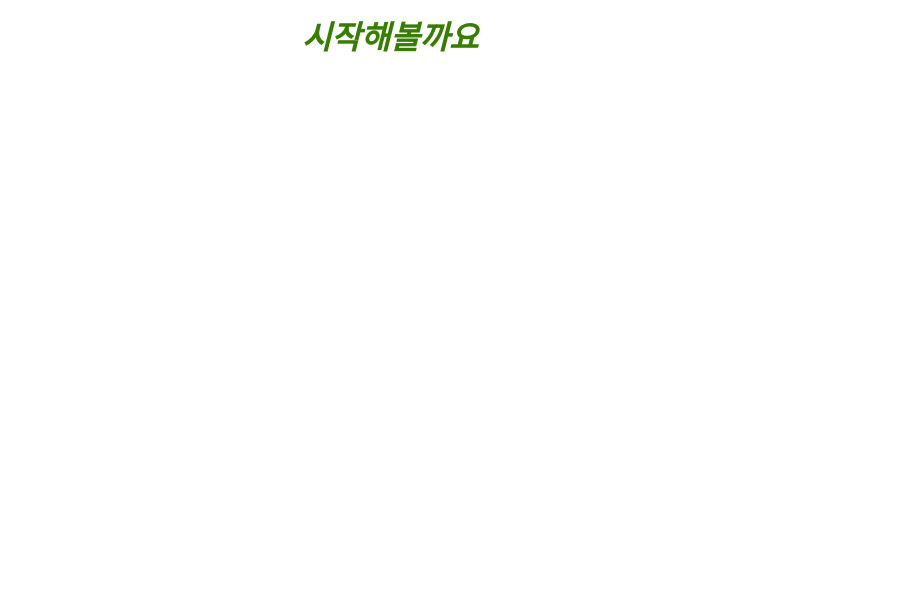
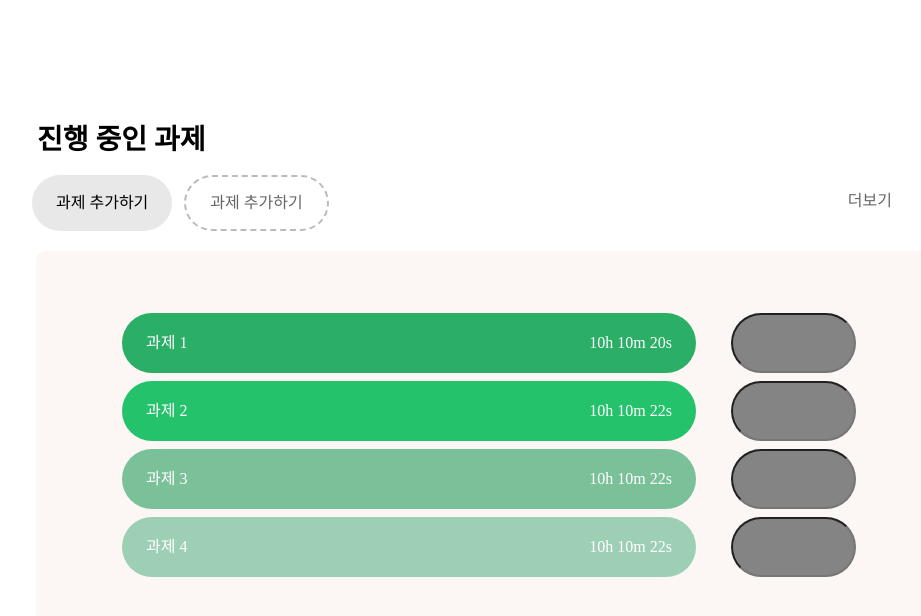
Before and after one commit to UMC-Replendar/Web, a React (Vite) app in the folder Replendar/: page / in a window 1280 px wide. Shown: the top 616 px of the page, without its empty margins (250-1171 px from the left). Built offline with nearby package versions, Linux system fonts and the light colour scheme.

Commit message:
[FEAT] 메인 페이지-진행 중인 과제

```diff
--- a/Replendar/src/components/App.tsx
+++ b/Replendar/src/components/App.tsx
@@ -1,18 +1,11 @@
-import "../assets/css/App.css";
-import styled from "styled-components";
+import OngoingTasks from "./OngoingTasks";
 
 function App() {
   return (
     <>
-      <Div>시작해볼까요</Div>
+      <OngoingTasks/>
     </>
   );
 }
 
 export default App;
-
-const Div = styled.h1`
-  ${({ theme }) => theme.fonts.sansita_one};
-  color: ${({ theme }) => theme.colors.pc1};
-  text-align: center;
-`;
--- /dev/null
+++ b/Replendar/src/components/OngoingTasks.tsx
@@ -0,0 +1,155 @@
+import styled from "styled-components"
+
+const MainPageTitle = styled.h1`
+    font-size: 28px;
+    margin: 125px 0 19px 279px;
+`;
+
+const ButtonContainer = styled.div`
+    display: flex;
+    justify-content: flex-start;
+    margin-left: 274px;
+    margin-bottom: 20px;
+`;
+
+const AddButton = styled.button`
+    padding: 14px 24px;
+    font-size: 16px;
+    color: black;
+    background-color: #E8E8E8;
+    border: none;
+    border-radius: 50px;
+    cursor: pointer;
+    margin-right: 12px;
+`;
+
+const AddButtonWithBorder = styled(AddButton)`
+    color: #666666;
+    background-color: white;
+    border: 2px dashed #BBBBBB;
+`;
+
+const More = styled.span`
+    padding: 14px 24px;
+    font-size: 16px;
+    color: #666666;
+    cursor: pointer;
+    margin-left: auto;
+    margin-right: 106px;
+`;
+
+const TaskBox = styled.div`
+    background-color: #FCF6F5;
+    border-radius: 10px;
+    margin: 0 80px 49px 278px;
+    padding: 62px 86px;
+`;
+
+const TaskBlockContainer = styled.div`
+    display: flex;
+    justify-content: space-between;
+    margin-bottom: 8px;
+
+    &:last-child {
+        margin-bottom: 0;
+    }
+`;
+
+const TaskBlock = styled.div<{ color: string }>`
+    background-color: ${({ color }) => color};
+    border-radius: 50px;
+    display: flex;
+    justify-content: space-between;
+    align-items: center;
+    padding: 14px 24px;
+    width: calc(100% - 135px);
+`;
+
+const TaskName = styled.div`
+    font-size: 16px;
+    color: white;
+`;
+
+const RemainingTime = styled.div`
+    font-size: 16px;
+    color: white;
+`;
+
+const ToggleSwitchContainer = styled.div`
+    display: flex;
+    align-items: center;
+    margin-left: 35px;
+`;
+
+const ToggleSwitch = styled.input`
+    appearance: none;
+    width: 125px;
+    height: 60px;
+    background-color: #848484;
+    border-radius: 50px;
+    position: relative;
+    cursor: pointer;
+    transition: background-color 0.3s;
+
+    &:checked {
+        background-color: #22BD68;
+    }
+
+    &::before {
+        content: '';
+        position: absolute;
+        left: 3px;
+        top: 3px;
+        width: 50px;
+        height: 50px;
+        background-color: white;
+        border-radius: 50%;
+        transition: 0.3s;
+    }
+
+    &:checked::before {
+        transform: translateX(65px);
+    }
+`;
+
+interface TaskProps {
+    color: string;
+    name: string;
+    time: string;
+}
+
+function Task({ color, name, time }: TaskProps) {
+    return (
+        <TaskBlockContainer>
+            <TaskBlock color={color}>
+                <TaskName>{name}</TaskName>
+                <RemainingTime>{time}</RemainingTime>
+            </TaskBlock>
+            <ToggleSwitchContainer>
+                <ToggleSwitch />
+            </ToggleSwitchContainer>
+        </TaskBlockContainer>
+    );
+}
+
+function OngoingTasks() {
+    return(
+        <>
+            <MainPageTitle>진행 중인 과제</MainPageTitle>
+            <ButtonContainer>
+                <AddButton>과제 추가하기</AddButton>
+                <AddButtonWithBorder>과제 추가하기</AddButtonWithBorder>
+                <More>더보기</More>
+            </ButtonContainer>
+
+            <TaskBox>
+                <Task color="#2BAE66" name="과제 1" time="10h 10m 20s" />
+                <Task color="#25C26C" name="과제 2" time="10h 10m 22s" />
+                <Task color="#7AC19A" name="과제 3" time="10h 10m 22s" />
+                <Task color="#9DCFB4" name="과제 4" time="10h 10m 22s" />
+            </TaskBox>
+        </>
+    )
+}
+
+export default OngoingTasks;
```
